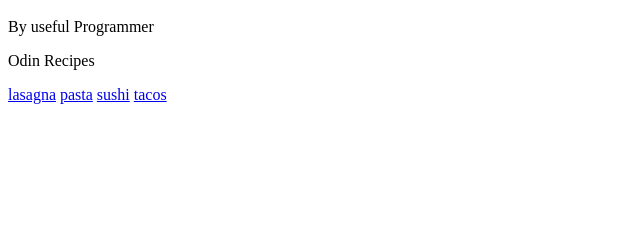
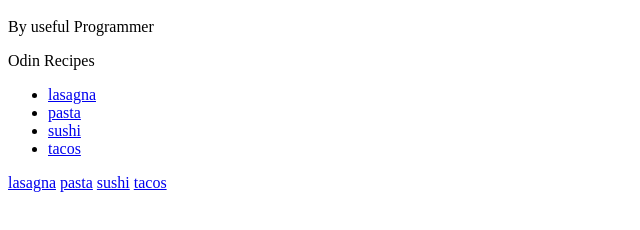
Before and after one commit to Isaac-Zenieyelle/odin-recipes, a plain HTML site: page index.html in a window 1280 px wide. Shown: the part 48-278 px from the top of the page, without its empty margins (0-640 px from the left). Drawn offline with Linux system fonts and the light colour scheme.

Commit message:
Edit index.html

```diff
--- a/index.html
+++ b/index.html
@@ -2,6 +2,13 @@
 <p>By useful Programmer</p>
 
 <p>Odin Recipes</p>
+<ul>
+    <li><a href="recipes/lasagna.html">lasagna</a></li>
+    <li><a href="recipes/pasta.html">pasta</a></li>
+    <li><a href="recipes/sushi.html">sushi</a></li>
+    <li><a href="recipes/tacos.html">tacos</a></li>
+
+</ul>
 
 <a href="recipes/lasagna.html">lasagna</a>
 <a href="recipes/pasta.html">pasta</a>
```
